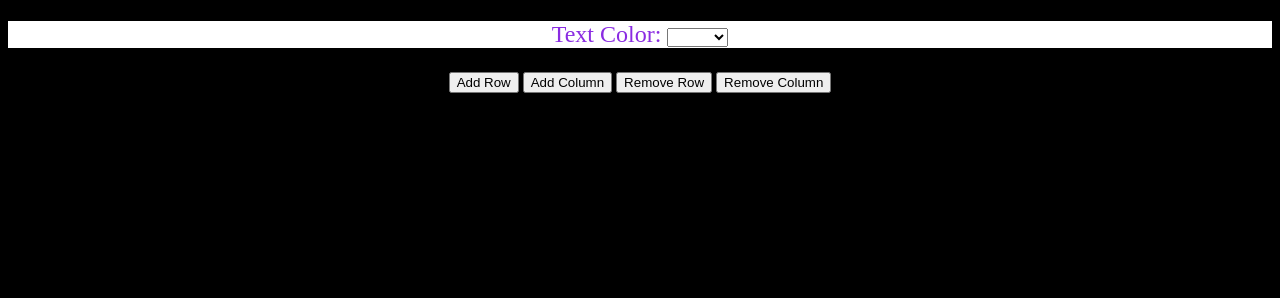
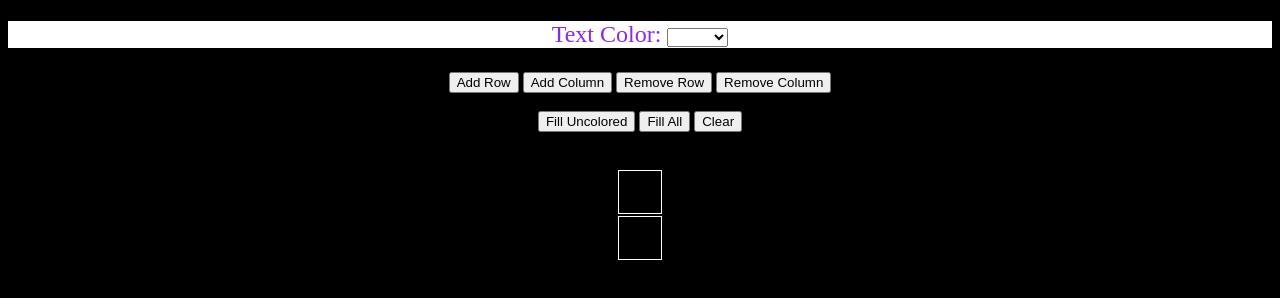
Before and after one commit to caitlinselca/Assignment-5-DOM-Challenges-III, a plain HTML site: page index.html in a window 1280 px wide. Both pictures are taken after a click on the button "Add Row". Shown: the part 110-408 px from the top of the page. Drawn offline with Linux system fonts and the light colour scheme.

Commit message:
Fill uncolored implemented

```diff
--- a/index.html
+++ b/index.html
@@ -4,7 +4,6 @@
     <meta charset="UTF-8">
 
     <link rel="stylesheet" href="styles.css">
-    <script src="script.js"></script>
 
     <h1>Color Game</h1>
 
@@ -32,12 +31,21 @@
 
     <br>
     <br>
+
+    <button onclick="fillUncolored()">Fill Uncolored</button>
+    <button onclick="fillAll()">Fill All</button>
+    <button onclick="clear()">Clear</button>
+
+    <br>
+    <br>
     <br>
 
     <table id="main-grid">
       <tr>
-
+        <td id="first"></td>
       </tr>
     </table>
+
+    <script src="script.js"></script>
   </body>
 </html>
--- a/script.js
+++ b/script.js
@@ -1,7 +1,7 @@
 //I want to write a function that will add a row to the grid
 
-let amountOfRows = 0;
-let amountOfColumns = 0;
+let amountOfRows = 1;
+let amountOfColumns = 1;
 
 function selectColor() {
   var color = document.getElementById("colors").value;
@@ -67,3 +67,29 @@ function removeColumn() {
 
   amountOfColumns--;
 }
+
+function fillUncolored() {
+  var color = document.getElementById("colors");
+  var valofCol = color.options[color.selectedIndex].value;
+
+  let cells = document.querySelectorAll("td");
+  for (let i = 0; i < cells.length; i++) {
+    if (cells[i].style.backgroundColor == "") {
+      cells[i].style.backgroundColor = valofCol;
+    }
+  }
+}
+
+function fillAll() {}
+function clear() {}
+
+function startUp() {
+  let cell = document.getElementById("first");
+  cell.onclick = function() {
+    var color = document.getElementById("colors");
+    var valofCol = color.options[color.selectedIndex].value;
+    this.style.backgroundColor = valofCol;
+  };
+}
+
+startUp();
```
